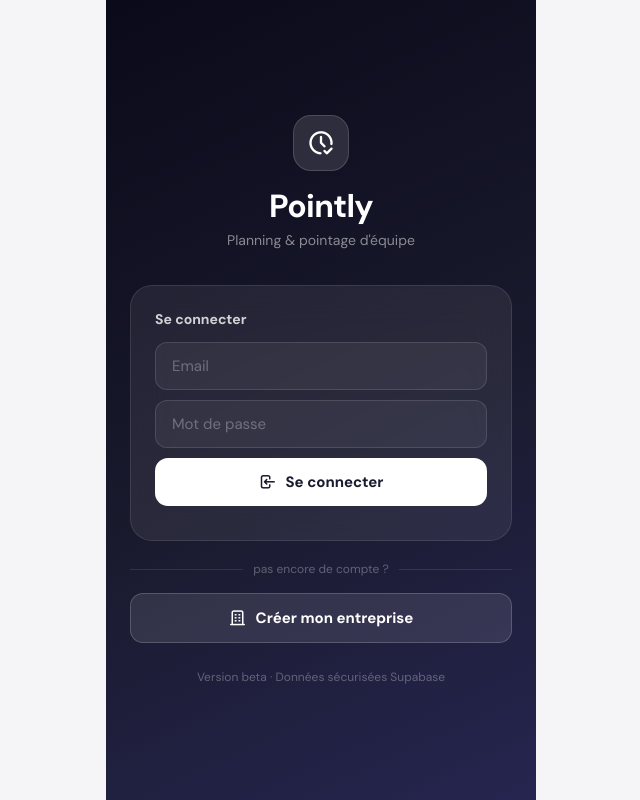
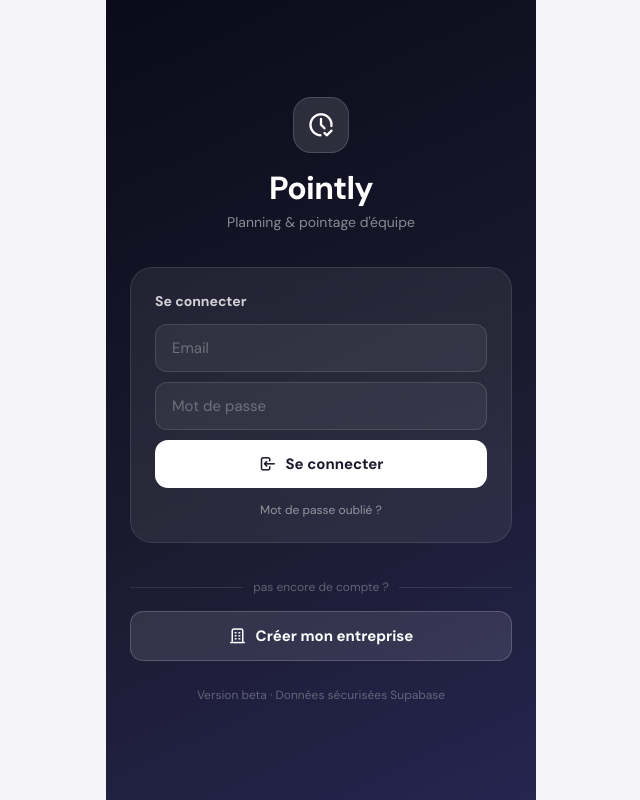
Before and after one commit to PointlyappCH/Pointly, a React (Vite) app: page /login in a window 1280 px wide. Shown: the whole page, without its empty margins (319-959 px from the left). Built offline with nearby package versions, Linux system fonts and the light colour scheme; no server answers.

Commit message:
Update Login.jsx

```diff
--- a/src/pages/Login.jsx
+++ b/src/pages/Login.jsx
@@ -1,13 +1,16 @@
 import { useState } from 'react'
 import { useNavigate, Link } from 'react-router-dom'
 import { useAuth } from '../hooks/useAuth'
+import { supabase } from '../lib/supabase'
 
 export default function Login() {
   const { signIn } = useAuth()
   const nav = useNavigate()
+  const [mode, setMode] = useState('login') // 'login' | 'forgot'
   const [email, setEmail]   = useState('')
   const [pwd,   setPwd]     = useState('')
   const [err,   setErr]     = useState('')
+  const [info,  setInfo]    = useState('')
   const [loading, setLoading] = useState(false)
 
   async function handleLogin(e) {
@@ -23,6 +26,23 @@
     }
   }
 
+  async function handleForgot(e) {
+    e.preventDefault()
+    setErr(''); setInfo(''); setLoading(true)
+    try {
+      const { error } = await supabase.auth.resetPasswordForEmail(email, {
+        redirectTo: `${window.location.origin}/set-password`,
+      })
+      if (error) throw error
+      setInfo('Si un compte existe avec cet email, un lien de réinitialisation vient d\'être envoyé.')
+    } catch (e) {
+      // Message volontairement générique : on ne confirme pas si l'email existe ou non
+      setInfo('Si un compte existe avec cet email, un lien de réinitialisation vient d\'être envoyé.')
+    } finally {
+      setLoading(false)
+    }
+  }
+
   return (
     <div className="login-bg" style={{width:'100%'}}>
       <div style={{width:'56px',height:'56px',borderRadius:'18px',background:'rgba(255,255,255,.12)',backdropFilter:'blur(20px)',display:'flex',alignItems:'center',justifyContent:'center',marginBottom:'14px',border:'1px solid rgba(255,255,255,.15)'}}>
@@ -31,6 +51,7 @@
       <div style={{fontSize:'32px',fontWeight:'800',color:'#fff',marginBottom:'4px',letterSpacing:'-.02em'}}>Pointly</div>
       <div style={{fontSize:'14px',color:'rgba(255,255,255,.5)',marginBottom:'36px'}}>Planning & pointage d'équipe</div>
 
+      {mode === 'login' && (
         <form className="login-card" onSubmit={handleLogin} style={{width:'100%'}}>
           <div style={{fontSize:'14px',fontWeight:'700',color:'rgba(255,255,255,.8)',marginBottom:'14px'}}>Se connecter</div>
           {err && <div style={{background:'rgba(255,50,50,.15)',border:'1px solid rgba(255,100,100,.3)',borderRadius:'10px',padding:'10px 14px',fontSize:'13px',color:'#FF8080',marginBottom:'10px'}}>{err}</div>}
@@ -40,9 +61,40 @@
             {loading ? <span className="spinner" style={{width:'18px',height:'18px',borderWidth:'2px',borderColor:'var(--border)',borderTopColor:'var(--accent)'}}/>
                      : <><i className="ti ti-login" style={{fontSize:'18px'}}/>Se connecter</>}
           </button>
+          <div
+            onClick={() => { setMode('forgot'); setErr(''); setInfo('') }}
+            style={{textAlign:'center',fontSize:'12px',color:'rgba(255,255,255,.5)',marginTop:'14px',cursor:'pointer'}}
+          >
+            Mot de passe oublié ?
+          </div>
         </form>
+      )}
 
-      <div style={{display:'flex',alignItems:'center',gap:'10px',width:'100%',marginBottom:'16px'}}>
+      {mode === 'forgot' && (
+        <form className="login-card" onSubmit={handleForgot} style={{width:'100%'}}>
+          <div style={{fontSize:'14px',fontWeight:'700',color:'rgba(255,255,255,.8)',marginBottom:'6px'}}>Mot de passe oublié</div>
+          <div style={{fontSize:'12px',color:'rgba(255,255,255,.4)',marginBottom:'14px'}}>
+            Indique ton email, on t'envoie un lien pour en choisir un nouveau.
+          </div>
+          {info && <div style={{background:'rgba(80,200,120,.12)',border:'1px solid rgba(80,200,120,.3)',borderRadius:'10px',padding:'10px 14px',fontSize:'13px',color:'#7EDDA0',marginBottom:'10px'}}>{info}</div>}
+          {err && <div style={{background:'rgba(255,50,50,.15)',border:'1px solid rgba(255,100,100,.3)',borderRadius:'10px',padding:'10px 14px',fontSize:'13px',color:'#FF8080',marginBottom:'10px'}}>{err}</div>}
+          <input className="li" placeholder="Email" type="email" value={email} onChange={e=>setEmail(e.target.value)} required/>
+          <button className="lb lb-a" type="submit" disabled={loading}>
+            {loading ? <span className="spinner" style={{width:'18px',height:'18px',borderWidth:'2px',borderColor:'var(--border)',borderTopColor:'var(--accent)'}}/>
+                     : <><i className="ti ti-send" style={{fontSize:'18px'}}/>Envoyer le lien</>}
+          </button>
+          <div
+            onClick={() => { setMode('login'); setErr(''); setInfo('') }}
+            style={{textAlign:'center',fontSize:'12px',color:'rgba(255,255,255,.5)',marginTop:'14px',cursor:'pointer'}}
+          >
+            ← Retour à la connexion
+          </div>
+        </form>
+      )}
+
+      {mode === 'login' && (
+        <>
+          <div style={{display:'flex',alignItems:'center',gap:'10px',width:'100%',marginBottom:'16px',marginTop:'16px'}}>
             <div style={{flex:1,height:'1px',background:'rgba(255,255,255,.1)'}}/>
             <div style={{fontSize:'12px',color:'rgba(255,255,255,.3)'}}>pas encore de compte ?</div>
             <div style={{flex:1,height:'1px',background:'rgba(255,255,255,.1)'}}/>
@@ -52,6 +104,9 @@
               <i className="ti ti-building" style={{fontSize:'18px'}}/>Créer mon entreprise
             </button>
           </Link>
+        </>
+      )}
+
       <div style={{marginTop:'16px',fontSize:'12px',color:'rgba(255,255,255,.3)',textAlign:'center'}}>
         Version beta · Données sécurisées Supabase
       </div>
```
Lines whose indentation alone changed are shown as unchanged.
